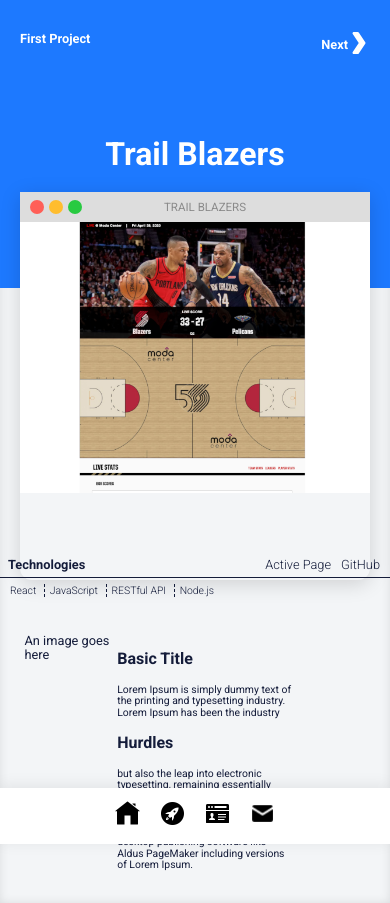
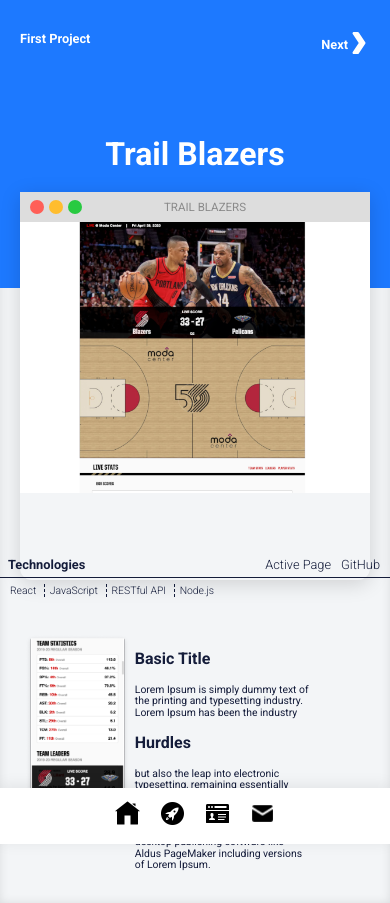
Before and after one commit to dustatron/react-portfolio, a React (Create React App) app: page /proj/1 in a window 390 px wide. Built offline with nearby package versions, Linux system fonts and the light colour scheme.

Commit message:
add social links to header and mobile styling.

```diff
--- a/src/components/Header.js
+++ b/src/components/Header.js
@@ -10,6 +10,33 @@
         <p>I'm Dusty</p>
         <p>A Front-end Developer</p>
       </div>
+      <div className='header-links'>
+        <a
+          href='https://www.linkedin.com/in/dustymccord/'
+          target='_blank'
+          rel='noopener noreferrer'>
+          <img src={require('../media/icons/linkedin.svg')} alt='linkedin' />
+        </a>
+        <a
+          href='https://github.com/dustatron'
+          target='_blank'
+          rel='noopener noreferrer'>
+          <img src={require('../media/icons/github-simple.svg')} alt='github' />
+        </a>
+
+        <a
+          href='https://twitter.com/dustatron'
+          target='_blank'
+          rel='noopener noreferrer'>
+          <img src={require('../media/icons/twitter.svg')} alt='twitter' />
+        </a>
+        <a
+          href='mailto:dustymccord@gmail.com'
+          target='_blank'
+          rel='noopener noreferrer'>
+          <img src={require('../media/icons/mailbox.svg')} alt='linkedin' />
+        </a>
+      </div>
     </div>
   );
 };
--- a/src/data/ProjectData.js
+++ b/src/data/ProjectData.js
@@ -5,7 +5,7 @@
     tech: 'React',
     img: 'blazers.png',
     lgImg: '',
-    secImg: '',
+    secImg: 'blazers-02.png',
     basicTitle: 'Basic Title',
     basicDetails:
       'Lorem Ipsum is simply dummy text of the printing and typesetting industry. Lorem Ipsum has been the industry',
@@ -21,12 +21,34 @@
     title: 'victory exchange',
     tech: 'React',
     img: 've.png',
+    lgImg: '',
+    secImg: 'blazers-02.png',
+    basicTitle: 'Basic Title',
+    basicDetails:
+      'Lorem Ipsum is simply dummy text of the printing and typesetting industry. Lorem Ipsum has been the industry',
+    hurdlesTitle: 'Hurdles',
+    hurdlesDetails:
+      'but also the leap into electronic typesetting, remaining essentially unchanged. It was popularised in the 1960s with the release of Letraset sheets containing Lorem Ipsum passages, and more recently with desktop publishing software like Aldus PageMaker including versions of Lorem Ipsum.',
+    techList: ['React', 'JavaScript', 'RESTful API', 'Node.js'],
+    activeLink: '',
+    gitHubLink: '',
   },
   {
     id: 3,
     title: "Portland's Funniest",
     tech: 'Rails',
     img: 'pfv.png',
+    lgImg: '',
+    secImg: 'blazers-02.png',
+    basicTitle: 'Basic Title',
+    basicDetails:
+      'Lorem Ipsum is simply dummy text of the printing and typesetting industry. Lorem Ipsum has been the industry',
+    hurdlesTitle: 'Hurdles',
+    hurdlesDetails:
+      'but also the leap into electronic typesetting, remaining essentially unchanged. It was popularised in the 1960s with the release of Letraset sheets containing Lorem Ipsum passages, and more recently with desktop publishing software like Aldus PageMaker including versions of Lorem Ipsum.',
+    techList: ['React', 'JavaScript', 'RESTful API', 'Node.js'],
+    activeLink: '',
+    gitHubLink: '',
   },
 
   {
@@ -34,18 +56,51 @@
     title: 'Karaoke Party',
     tech: 'JavaScript',
     img: 'karaoke.png',
+    lgImg: '',
+    secImg: 'blazers-02.png',
+    basicTitle: 'Basic Title',
+    basicDetails:
+      'Lorem Ipsum is simply dummy text of the printing and typesetting industry. Lorem Ipsum has been the industry',
+    hurdlesTitle: 'Hurdles',
+    hurdlesDetails:
+      'but also the leap into electronic typesetting, remaining essentially unchanged. It was popularised in the 1960s with the release of Letraset sheets containing Lorem Ipsum passages, and more recently with desktop publishing software like Aldus PageMaker including versions of Lorem Ipsum.',
+    techList: ['React', 'JavaScript', 'RESTful API', 'Node.js'],
+    activeLink: '',
+    gitHubLink: '',
   },
   {
     id: 5,
     title: 'Treasure Sweep',
     tech: 'C# ASP.NET',
     img: 'ts.png',
+    lgImg: '',
+    secImg: 'blazers-02.png',
+    basicTitle: 'Basic Title',
+    basicDetails:
+      'Lorem Ipsum is simply dummy text of the printing and typesetting industry. Lorem Ipsum has been the industry',
+    hurdlesTitle: 'Hurdles',
+    hurdlesDetails:
+      'but also the leap into electronic typesetting, remaining essentially unchanged. It was popularised in the 1960s with the release of Letraset sheets containing Lorem Ipsum passages, and more recently with desktop publishing software like Aldus PageMaker including versions of Lorem Ipsum.',
+    techList: ['C#', 'ASP.NET', 'Identity', 'Docker', 'PostgreSQL'],
+    activeLink: '',
+    gitHubLink: '',
   },
   {
     id: 6,
     title: 'Dev Connect',
     tech: 'MERN',
     img: 'dev-connect.png',
+    lgImg: '',
+    secImg: 'blazers-02.png',
+    basicTitle: 'Dev Connect',
+    basicDetails:
+      'Lorem Ipsum is simply dummy text of the printing and typesetting industry. Lorem Ipsum has been the industry',
+    hurdlesTitle: 'Hurdles',
+    hurdlesDetails:
+      'but also the leap into electronic typesetting, remaining essentially unchanged. It was popularised in the 1960s with the release of Letraset sheets containing Lorem Ipsum passages, and more recently with desktop publishing software like Aldus PageMaker including versions of Lorem Ipsum.',
+    techList: ['React', 'Express.js', 'mongoDB', 'JWT Auth'],
+    activeLink: '',
+    gitHubLink: '',
   },
 ];
 
--- a/src/pages/Project.js
+++ b/src/pages/Project.js
@@ -1,7 +1,7 @@
 import React, { useState, useEffect } from 'react';
 import { Link } from 'react-router-dom';
 import ProjectData from '../data/ProjectData';
-// import screenShot from '../media/screenshots/ts.png';
+import { v4 } from 'uuid';
 
 const Project = ({ match: { params } }) => {
   const [project, setProject] = useState({
@@ -19,7 +19,6 @@
   });
   useEffect(() => {
     const data = ProjectData.find((pro) => {
-      console.log('id', params.id);
       return pro.id === parseInt(params.id);
     });
     setProject(data ? data : project);
@@ -27,7 +26,7 @@
 
   const prevLinkId = project.id - 1;
   const nextLinkId = project.id + 1;
-  const lastProject = ProjectData.length;
+  const lastProject = ProjectData.length + 1;
 
   const {
     title,
@@ -39,6 +38,7 @@
     hurdlesDetails,
     activeLink,
     gitHubLink,
+    secImg,
   } = project; // Deconstruct
 
   return (
@@ -92,21 +92,30 @@
       <div className='project-tech'>
         <div className='project-tech-top'>
           <div className='project-tech-top-title'>Technologies</div>
-          <div className='project-tech-top-Links'>
-            <a href='/'>Active Page</a>
-            <a href='/'>GitHub</a>
+          <div className='project-tech-top-links'>
+            <a href={activeLink}>Active Page</a>
+            <a href={gitHubLink}>GitHub</a>
           </div>
         </div>
         <div className='project-tech-bottom'>
           {techList
             ? techList.map((item) => (
-                <div className='project-tech-bottom-item'>{item} </div>
+                <div key={v4()} className='project-tech-bottom-item'>
+                  {item}{' '}
+                </div>
               ))
             : ''}
         </div>
       </div>
       <div className='project-details'>
-        <div className='project-details-left'>An image goes here</div>
+        <div className='project-details-left'>
+          {img && (
+            <img
+              src={require(`../media/screenshots/${secImg}`)}
+              alt='screen shot'
+            />
+          )}
+        </div>
         <div className='project-details-right'>
           <div className='project-details-right-title'>{basicTitle}</div>
           <div className='project-details-right-detail'>{basicDetails}</div>
--- a/src/scss/components/_contact.scss
+++ b/src/scss/components/_contact.scss
@@ -5,6 +5,10 @@
   height: 50rem;
   background: $light-blue;
   margin-bottom: 10em;
+  @include respond(tab-port) {
+    height: auto;
+    padding-bottom: 3em;
+  }
 
   &-title {
     font-size: $header-size;
@@ -15,6 +19,7 @@
   }
 
   &-paragraph {
+    letter-spacing: 0.5px;
     width: 45%;
     margin: auto;
     font-weight: 300;
@@ -27,6 +32,10 @@
       font-weight: 600;
       font-size: 1.8rem;
     }
+    @include respond(tab-port) {
+      width: 90%;
+      font-size: 2rem;
+    }
   }
   &-buttons {
     margin: 7rem auto;
@@ -36,7 +45,9 @@
     button {
       text-transform: uppercase;
       font-weight: 600;
-      padding: 1rem 2rem;
+      // padding: 1rem 2rem;
+      width: 140px;
+      height: 40px;
       color: $white;
       border: 0;
       border-radius: 4px;
@@ -44,6 +55,9 @@
       font-size: 1.3em;
       outline: none;
       transition: all 0.3s;
+      @include respond(tab-port) {
+        margin-top: 1em;
+      }
       &:hover {
         transform: scale(1.03);
       }
--- a/src/scss/components/_header.scss
+++ b/src/scss/components/_header.scss
@@ -1,15 +1,56 @@
 .header {
   box-shadow: 0px 3px 15px rgba(0, 0, 0, 0.07);
   position: relative;
+  width: 100%;
+  overflow: hidden;
+  @include respond(tab-port) {
+    height: 200px;
+  }
   img {
     width: 100%;
+    @include respond(tab-port) {
+      width: 150%;
+    }
   }
   &-title {
     color: $white;
     font-weight: bold;
     font-size: 3.6rem;
     position: absolute;
-    bottom: 1.5em;
-    left: 1.5em;
+    bottom: 1.6em;
+    left: 1.2em;
+  }
+  &-links {
+    position: absolute;
+    color: $white;
+    bottom: 30%;
+    right: 20px;
+    @include respond(tab-port) {
+      bottom: 10%;
+
+      // display: flex;
+      // justify-content: space-between;
+      // width: 100%;
+    }
+    @include respond(phone) {
+      display: flex;
+      justify-content: space-between;
+      bottom: 5px;
+      right: 10%;
+      width: 80%;
+    }
+
+    img {
+      transition: all 0.3s;
+      &:hover {
+        transform: scale(1.2);
+      }
+      display: block;
+      width: 25px;
+      padding-top: 20px;
+      @include respond(tab-port) {
+        width: 18px;
+      }
+    }
   }
 }
--- a/src/scss/components/_navbar.scss
+++ b/src/scss/components/_navbar.scss
@@ -24,7 +24,6 @@
   }
   ul {
     @include respond(tab-land) {
-      margin: auto;
       width: 100%;
       display: flex;
       flex-direction: row;
--- a/src/scss/components/_project.scss
+++ b/src/scss/components/_project.scss
@@ -81,6 +81,11 @@
         font-weight: 700;
         padding-left: 8px;
       }
+      &-links {
+        a:hover {
+          font-weight: 900;
+        }
+      }
     }
 
     &-bottom {
@@ -101,8 +106,11 @@
     margin: 4rem auto;
     display: flex;
     &-left {
-      width: 25%;
+      width: 30%;
       padding: 0 5px;
+      img {
+        width: 100%;
+      }
     }
     &-right {
       width: 50%;
```
Also changed, not shown: src/media/screenshots/blazers-02.png (added).
